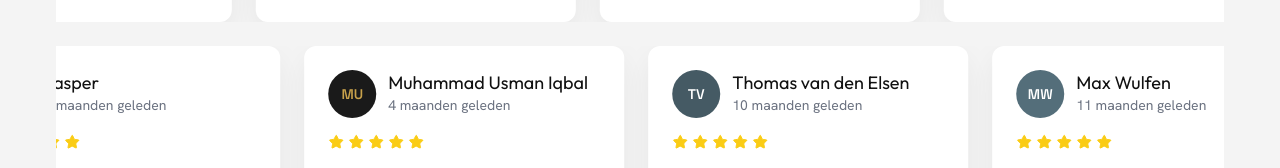
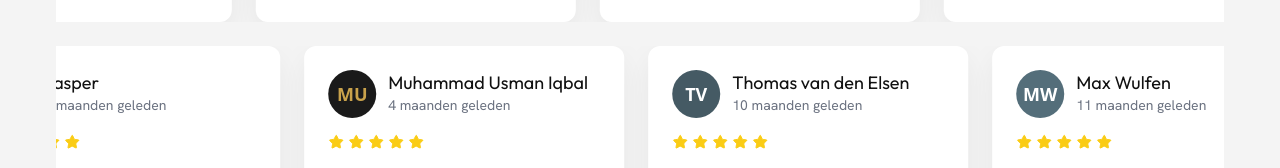
Before and after one commit to izzshtt/CleanCuts-wageningen, a Next.js app: page / in a window 1280 px wide. Shown: the part 3406-3574 px from the top of the page. Built offline with nearby package versions, Linux system fonts and the light colour scheme.

Commit message:
Refactor code structure for improved readability and maintainability

```diff
--- a/src/components/ui/testimonial.tsx
+++ b/src/components/ui/testimonial.tsx
@@ -36,8 +36,8 @@ export function TestimonialCard({ testimonial }: { testimonial: Testimonial }) {
             aria-hidden="true"
             className={
               testimonial.avatarColor
-                ? 'w-12 h-12 rounded-full flex items-center justify-center text-white font-space text-sm font-semibold'
-                : 'w-12 h-12 rounded-full flex items-center justify-center bg-[#1a1a1a] text-[#c9a24b] font-space text-sm font-semibold'
+                ? 'w-12 h-12 rounded-full flex items-center justify-center text-white font-sans text-lg font-semibold'
+                : 'w-12 h-12 rounded-full flex items-center justify-center bg-[#1a1a1a] text-[#c9a24b] font-sans text-lg font-semibold'
             }
             style={testimonial.avatarColor ? { backgroundColor: testimonial.avatarColor } : undefined}
           >
```
Also changed, not shown: 1 other file (tests, documents, lock files or other folders).
